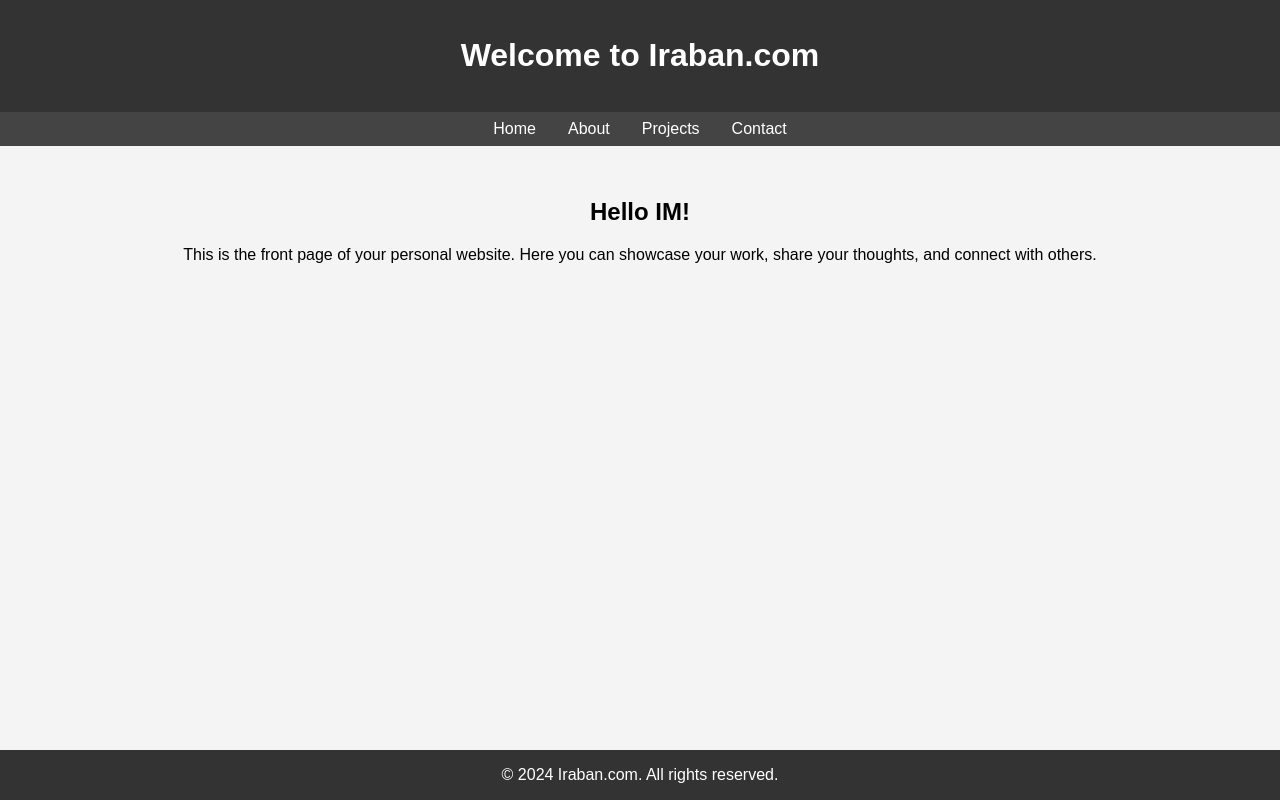
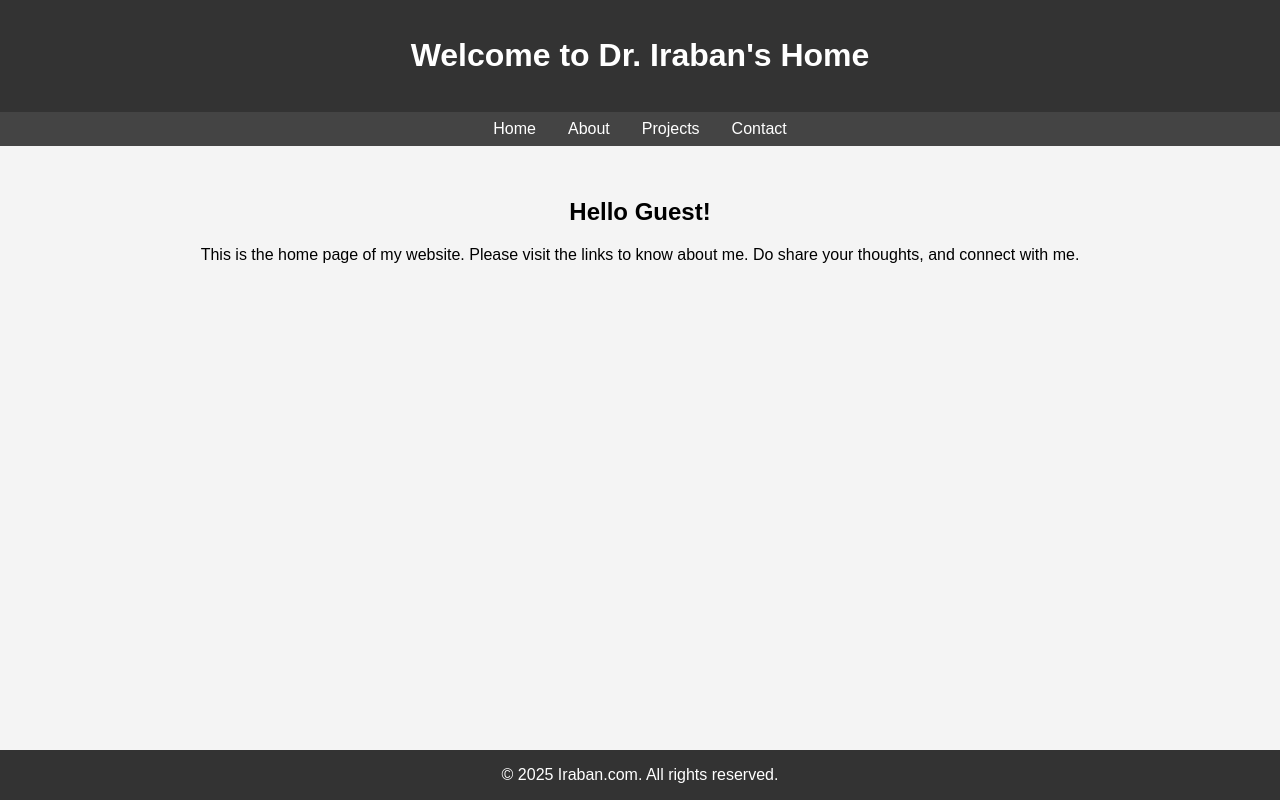
Before and after one commit to Iraban/iraban.com, a plain HTML site: page index.html in a window 1280 px wide. Drawn offline with Linux system fonts and the light colour scheme.

Commit message:
1stEditionOfIrabanDOTcom

```diff
--- a/index.html
+++ b/index.html
@@ -2,7 +2,7 @@
 <html lang="en">
 <head>
     <meta charset="UTF-8">
-    <title>Welcome to Iraban.com</title>
+    <title>Welcome to Dr. Iraban's Home</title>
     <style>
         body {
             font-family: Arial, sans-serif;
@@ -47,7 +47,7 @@
 </head>
 <body>
     <header>
-        <h1>Welcome to Iraban.com</h1>
+        <h1>Welcome to Dr. Iraban's Home</h1>
     </header>
     <nav>
         <a href="#">Home</a>
@@ -56,11 +56,12 @@
         <a href="#">Contact</a>
     </nav>
     <main>
-        <h2>Hello IM!</h2>
-        <p>This is the front page of your personal website. Here you can showcase your work, share your thoughts, and connect with others.</p>
+        <h2>Hello Guest!</h2>
+        <p>This is the home page of my website. Please visit the links to know about me.
+            Do share your thoughts, and connect with me.</p>
     </main>
     <footer>
-        &copy; 2024 Iraban.com. All rights reserved.
+        &copy; 2025 Iraban.com. All rights reserved.
     </footer>
 </body>
 </html>
```
